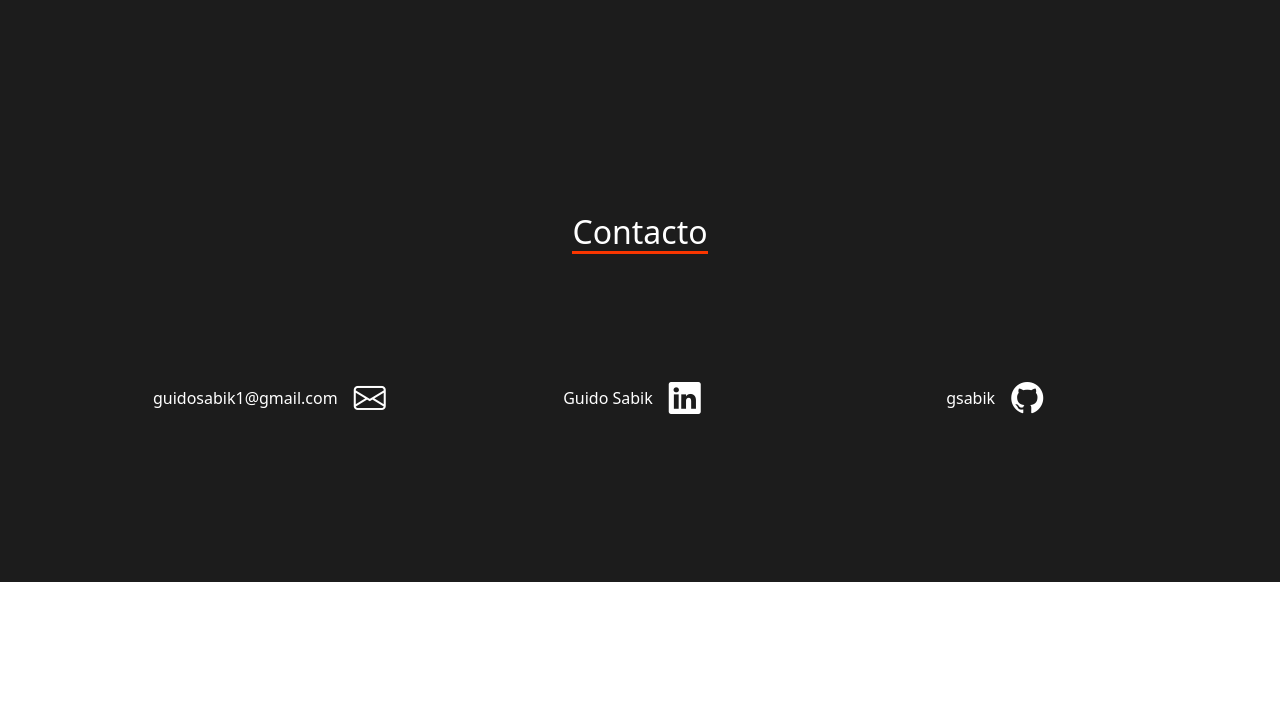
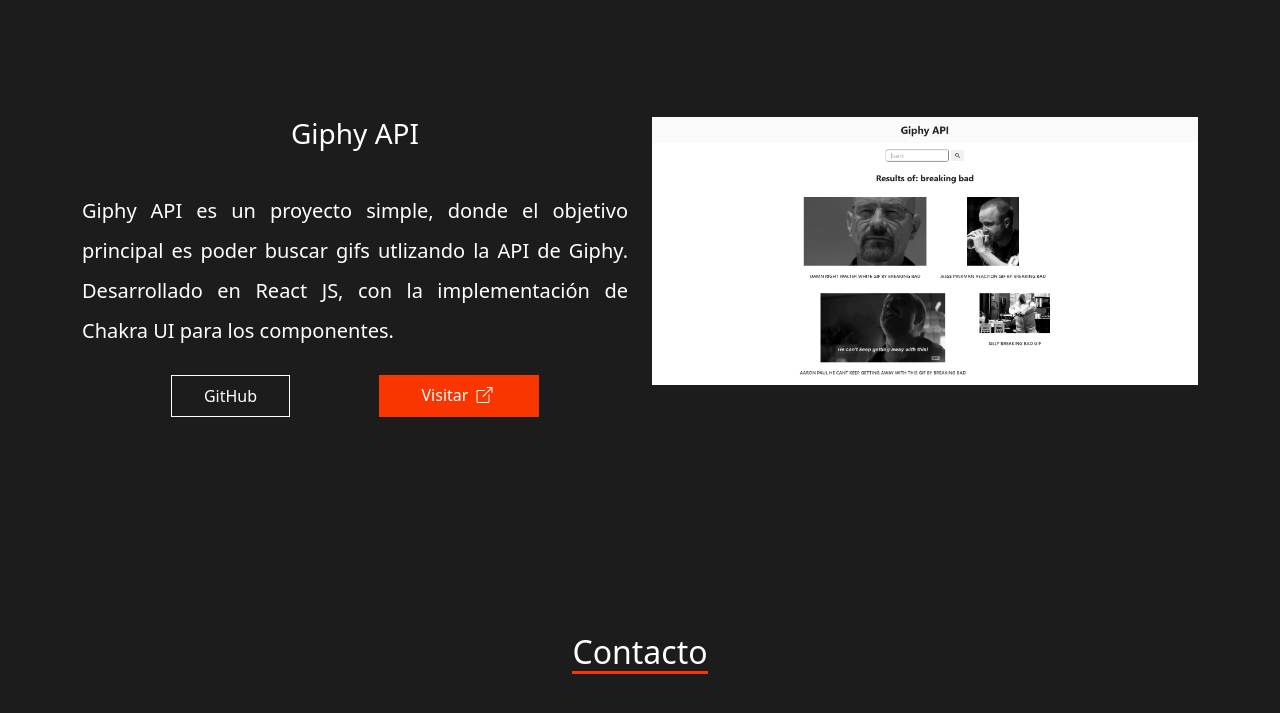
Before and after one commit to gsabik/gsabik-portfolio, a plain HTML site: page index.html in a window 1280 px wide. Shown: the part 2297-3010 px from the top of the page. Before the commit the page ends 2879 px from the top, so only its background shows below. Drawn offline with nearby package versions, Linux system fonts and the light colour scheme.

Commit message:
add new project

```diff
--- a/index.html
+++ b/index.html
@@ -110,7 +110,27 @@
                 </div>
                 <div class="col-lg-6 project-img">
                     <a href="https://lisa-showroom.vercel.app/" target="_blank">
-                        <img src="./assets/lisa-showroom.jpg.png" alt="project-photo">
+                        <img src="./assets/lisa-showroom.png" alt="project-photo">
+                    </a>
+                </div>
+            </div>
+            <div class="row projects-row">
+                <div class="col-lg-6 project-description text-center align-self-center">
+                    <h3>Giphy API</h3>
+                    <p class="fs-5 lh-lg pb-2">Giphy API es un proyecto simple, donde el objetivo principal es poder buscar gifs utlizando la API de Giphy. Desarrollado en React JS, con la implementación de Chakra UI para los componentes.</p>
+                    <div class="project-links">
+                        <a href="https://github.com/gsabik/giphy-app" target="_blank" class="link-github">
+                            GitHub
+                        </a>
+                        <a href="https://giphy-api-app.vercel.app/" target="_blank" class="link-demo">
+                            Visitar
+                            <i class="bi bi-box-arrow-up-right px-1"></i>
+                        </a>
+                    </div>
+                </div>
+                <div class="col-lg-6 project-img">
+                    <a href="https://giphy-api-app.vercel.app/" target="_blank">
+                        <img src="./assets/giphy-app.png" alt="project-photo">
                     </a>
                 </div>
             </div>
```
Also changed, not shown: assets/giphy-app.png (added), assets/lisa-showroom.png (renamed from assets/lisa-showroom.jpg.png).
